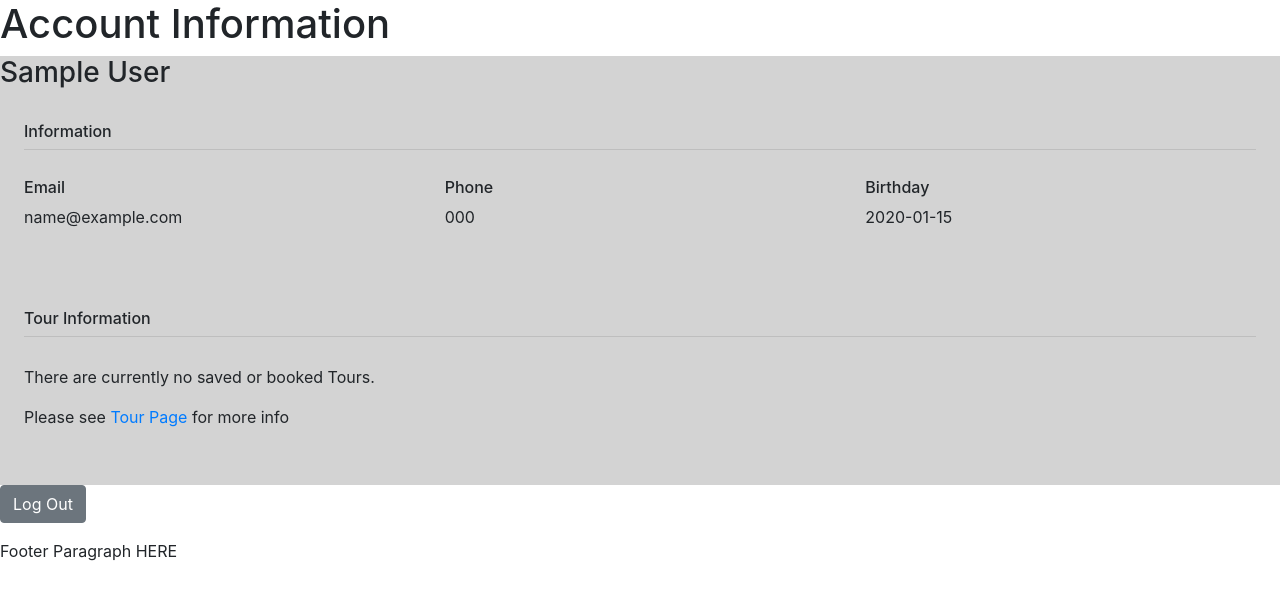
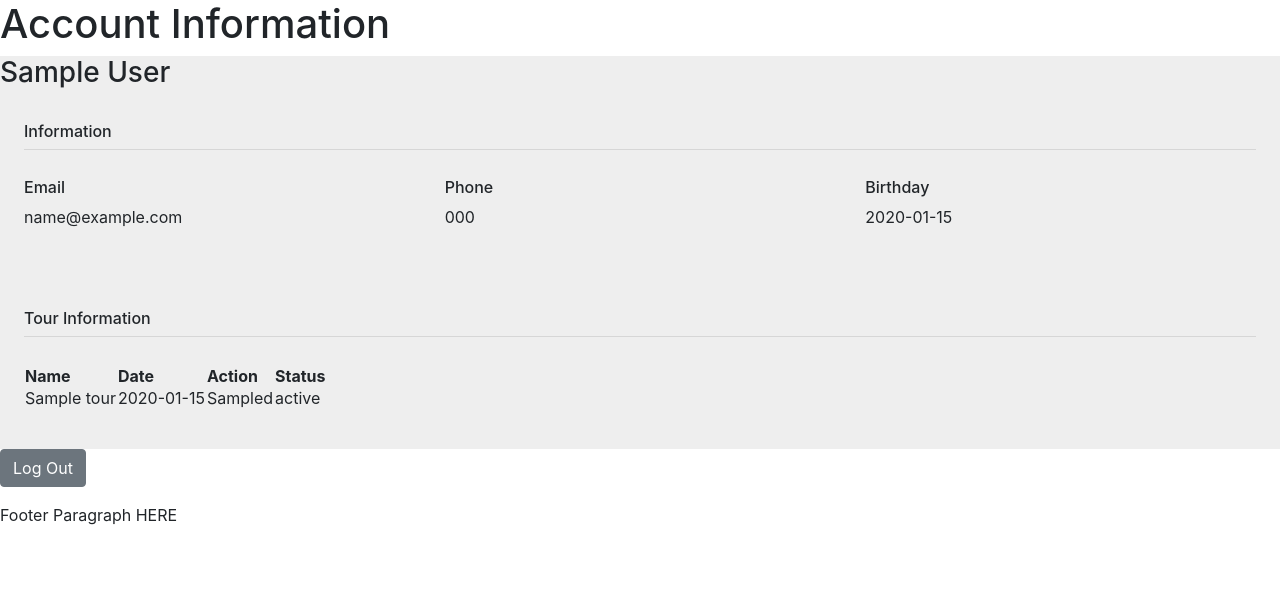
Before and after one commit to Nelson00011/NauticalTours, a Flask app: page /account in a window 1280 px wide. Shown: the part 80-680 px from the top of the page. Run offline with Flask 2, Linux system fonts and the light colour scheme; the visitor is signed in with stand-in values (Sample User, id 1); tables that the repository leaves empty hold one stand-in row (values such as "Sample post"); some libraries are stand-ins or nearby versions.

Commit message:
end of day updated the profile page changed db for booking TODO must be logged in

```diff
--- a/crud.py
+++ b/crud.py
@@ -43,6 +43,41 @@ def create_trip(user_id, tour_id, intention, status='submitted'):
     return trip
 
 #booking or liking a trip
+def get_trips_by_id(user_id):
+    """Returns trips with specified user_id."""
+
+    return Trip.query.filter(Trip.user_id==user_id).all()
+
+def get_triplist_by_user_tour(user_id, tour_id, intention="Book Trip"):
+    """Returns trips with specified user_id, tour_id, intention."""
+
+    return Trip.query.filter(Trip.user_id==user_id, Trip.tour_id==tour_id, Trip.intention==intention).all()
+
+
+
+
+def get_profile_list(trip_list):
+    """Returns trips  information with specified user_id. """
+    output = []
+    for trip in trip_list:
+        Tour = get_tour_by_id(trip.tour_id)
+        obj = {}
+        obj['tour'] = Tour.tour_name
+        obj['date'] = Tour.date
+        action = trip.intention.split()[0]
+        print(action)
+        if action.endswith('e'):
+            action=action+"d"
+        else:
+            action=action+"ed"
+        obj['action'] = action
+        obj['status'] = trip.status
+
+        output.append(obj)
+
+    return output
+
+
 
 #Tour Related Functions
 def create_tour(tour_name, details, price, date, port_id, port_name,state_name, days = 9):
--- a/server.py
+++ b/server.py
@@ -11,7 +11,6 @@ app.secret_key = 'dev'
 app.jinja_env.undefined = StrictUndefined
 # bcrypt = Bcrypt(app)
 
-# routes and functions below
 
 #hompage
 @app.route('/')
@@ -33,8 +32,12 @@ def account():
     logIn = session.get('status', False)
     user_id = session['primary_key']
     user = crud.get_user_by_id(user_id)
+    trips = crud.get_trips_by_id(user_id)
 
-    return render_template('account.html' , logIn = logIn, user = user, Tours = True)
+    profile_list = crud.get_profile_list(trips)
+
+
+    return render_template('account.html', logIn=logIn, user=user, trips=trips, profile=profile_list)
 
 #direct to sign-up page
 @app.route("/sign_up")
@@ -82,13 +85,13 @@ def register_user():
     logIn = session.get('status', False)
     return render_template('login.html', logIn = logIn)
 
+
 #login to user account
 @app.route('/login',  methods = ['POST'])
 def login():
     """Login to user account."""
     email = request.form.get('email')
     password = request.form.get('password')
-
 
     user = crud.get_user_by_email(email)
 
@@ -98,20 +101,19 @@ def login():
         session['status'] = True
         logIn = session.get('status', False)
         # logged in maybe
-        return render_template('account.html', logIn = logIn)
-
+        return render_template('account.html', logIn=logIn, user=user, Tours=False)
     else:
         flash('Password does not match.')
 
     logIn = session.get('status', False)
-    return render_template('login.html', logIn = logIn)
+    return render_template('login.html', logIn=logIn)
 
 
-#optional redirect
-@app.route('/logged_in')
-def logged_in(user_info):
-    logIn = session.get('status', False)
-    return render_template('account.html', logIn = logIn)
+#
+# @app.route('/logged_in')
+# def logged_in(user_info):
+#     logIn = session.get('status', False)
+#     return render_template('account.html', logIn=logIn)
 
 
 #log out of user account
@@ -119,9 +121,10 @@ def logged_in(user_info):
 def logout():
     """Logout to of a user account."""
     session['status'] = False
+    session['primary_key'] = False
     logIn = session['status']
 
-    return render_template('homepage.html', logIn = logIn)
+    return render_template('homepage.html', logIn=logIn)
 
 
 #major tour packages
@@ -132,7 +135,7 @@ def tour_display():
     tours = crud.get_tours()
 
     logIn = session.get('status', False)
-    return render_template('tours.html', logIn = logIn, tours = tours)
+    return render_template('tours.html', logIn=logIn, tours=tours)
 
 #individual packages page and port cities
 #google API
@@ -142,7 +145,7 @@ def individual_tours(tour_id):
     tour = crud.get_tour_by_id(tour_id)
 
     logIn = session.get('status', False)
-    return render_template('tour_details.html', logIn = logIn, tour = tour)
+    return render_template('tour_details.html', logIn=logIn, tour=tour)
 
 @app.route('/bookTrip', methods = ['POST'])
 def book_trip():
@@ -151,16 +154,35 @@ def book_trip():
     tour_id = request.json.get("trip_id")
     intention = request.json.get("intention")
 
+    #check if a trip already exists
+    booked = crud.get_triplist_by_user_tour(user_id, tour_id, "Book Trip")
+    saved = crud.get_triplist_by_user_tour(user_id, tour_id, "Save Trip")
+    print(saved)
+    print(booked)
 
-    #book a trip and update the crud database.
-    trip = crud.create_trip(user_id, tour_id, intention, status='submitted')
-    db.session.add(trip)
-    db.session.commit()
-# update the model here on line
+    current = crud.get_triplist_by_user_tour(user_id, tour_id, intention)
+    print(booked)
+    print(current)
 
-    return {
-        "success": True,
-        "status": f"User:{user_id}, Tour: {tour_id}, Intention: {intention}"}
+    if not booked and not current:
+        #book a trip and update the crud database.
+        #TODO eventually convert previously saved trips to booked
+        #can use for user data?
+
+
+        trip = crud.create_trip(user_id, tour_id, intention, status='submitted')
+        db.session.add(trip)
+        db.session.commit()
+        #update the model here on line
+        tour_name = crud.get_tour_by_id(tour_id).tour_name
+        return {
+            "success": True,
+            "status": f"Congratulations you have completed added Tour: {tour_name}, Intention: {intention}"}
+    else:
+        tour_name = crud.get_tour_by_id(tour_id).tour_name
+        return {
+            "success": False,
+            "status": f"Unable to complete task for Tour: {tour_name}, Intention has already been declared: {intention}"}
 
 
 
@@ -170,7 +192,7 @@ def history():
     """General history page."""
 
     #redirect to user account page
-    logIn = session.get('status', False)
+    logIn=session.get('status', False)
     return render_template('history.html', logIn = logIn)
 
 
--- a/static/scripts/map.js
+++ b/static/scripts/map.js
@@ -14,8 +14,6 @@ function generateTrip(evt){
     trip_id: document.querySelector('p').id,
     intention: evt.target.value,
   };
-
-
 console.log(formInputs)
 
   fetch('/bookTrip', {
--- a/templates/account.html
+++ b/templates/account.html
@@ -5,7 +5,7 @@
 
 <h1 id="Account">Account Information</h1>
 <!--Profile View: Name, Birthday, Tours Saved, Tours Booked-->
-<section class="profile" style="background-color: lightgrey;">
+<section class="profile" style="background-color: #EEEEEE;">
     <div class="UserInfo">
         <h3>{{user.fname}} {{user.lname}}</user></h3>
       <div class="Personal">
@@ -33,11 +33,28 @@
                   <hr class="mt-0 mb-4">
                   <div class="row pt-1">
                     <div class="col-12 mb-3">
-                        {% if Tours %}
+                        {% if not trips %}
                         <p>There are currently no saved or booked Tours.</p>
-                        <p> Please see <a href="'/tours'">Tour Page</a> for more info</p>
+                        <p> Please see <a href='/tours'>Tour Page</a> for more info</p>
                         {% else %}
-                        <p>Else Block</p>
+                        <table class="styled">
+                          <tr>
+                            <th>Name</th>
+                            <th>Date</th>
+                            <th>Action</th>
+                            <th>Status</th>
+                          </tr>
+
+                          {% for trip in profile %}
+                          <tr>
+                            <td>{{ trip.tour }}</td>
+                            <td>{{ trip.date }}</td>
+                            <td>{{ trip.action }}</td>
+                            <td>{{ trip.status }}</td>
+                          </tr>
+                         {% endfor %}
+                        </table>
+
                         <!-- <table class="styled">
                             <tr>
                               <th>Tour Name</th>
@@ -64,7 +81,7 @@
 
 <!--Log Out of Account-->
 <fieldset>
-  <form action="/logout'" method="POST">
+  <form action='/logout' method="POST">
           <!--Form:submit button-->
         <input type="submit" value="Log Out" class="btn btn-secondary" id="logout-button">
     </form>
--- a/templates/history.html
+++ b/templates/history.html
@@ -6,6 +6,6 @@
 <h1>History!</h1>
 
 <!-- Loop through ipsum and put a couple genetic photos in here.  -->
-
+<p>Link to ports and how they were discovered or other filler</p>
 
 {% endblock %}
```
